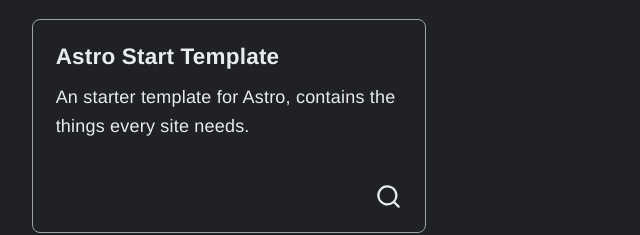
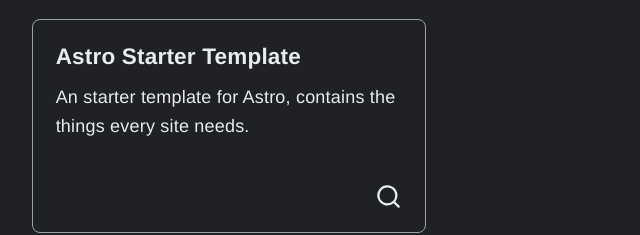
Before and after one commit to BryanHogan/bryanhogan, an Astro site: page /projects in a window 1280 px wide. Shown: the part 875-1110 px from the top of the page, 411-1051 px from the left. Built offline with nearby package versions, Linux system fonts and the light colour scheme; Astro itself is replaced by a stand-in of ours.

Commit message:
fixed typo

```diff
--- a/src/pages/projects.astro
+++ b/src/pages/projects.astro
@@ -34,7 +34,7 @@
             <p>Flow timer is a timer for time-boxing and getting tasks done without getting distracted.</p>
             <Icon name="timer" label="timer icon" size="1.5rem" slot="icon-row"/>
         </Card>
-        <Card title="Astro Start Template" href="https://github.com/BryanHogan/astro-starter-template" >
+        <Card title="Astro Starter Template" href="https://github.com/BryanHogan/astro-starter-template" >
             <p>An starter template for Astro, contains the things every site needs.</p>
             <Icon name="magnifier" label="magnifier icon" size="1.5rem" slot="icon-row"/>
         </Card>
```
